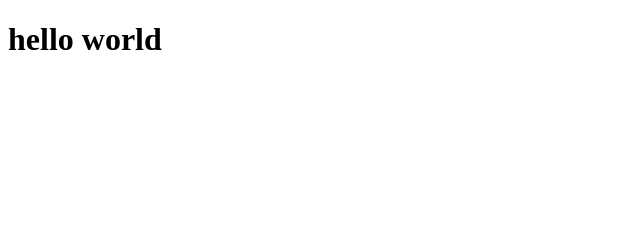
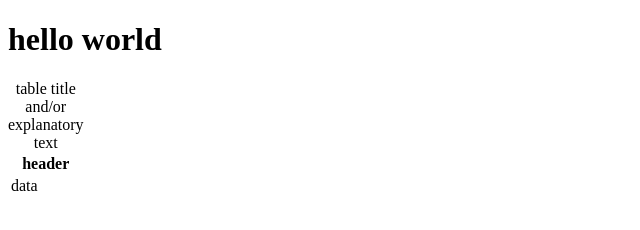
Before and after one commit to mehdiDalvand/firstgit, a plain HTML site: page index.html in a window 1280 px wide. Shown: the whole page, without its empty margins (0-640 px from the left). Drawn offline with Linux system fonts and the light colour scheme.

Commit message:
add table

```diff
--- a/index.html
+++ b/index.html
@@ -6,5 +6,18 @@
 </head>
 <body>
 	<h1>hello world</h1>
+	<table>
+		<caption>table title and/or explanatory text</caption>
+		<thead>
+			<tr>
+				<th>header</th>
+			</tr>
+		</thead>
+		<tbody>
+			<tr>
+				<td>data</td>
+			</tr>
+		</tbody>
+	</table>
 </body>
 </html>
```
